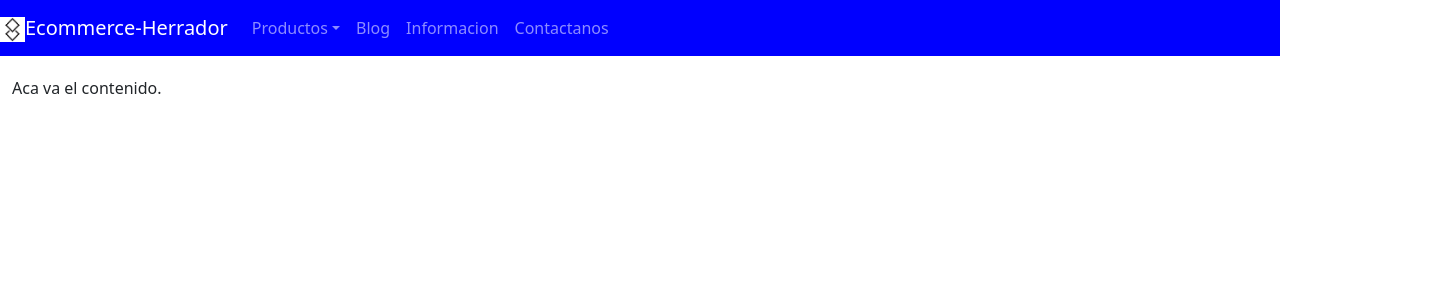
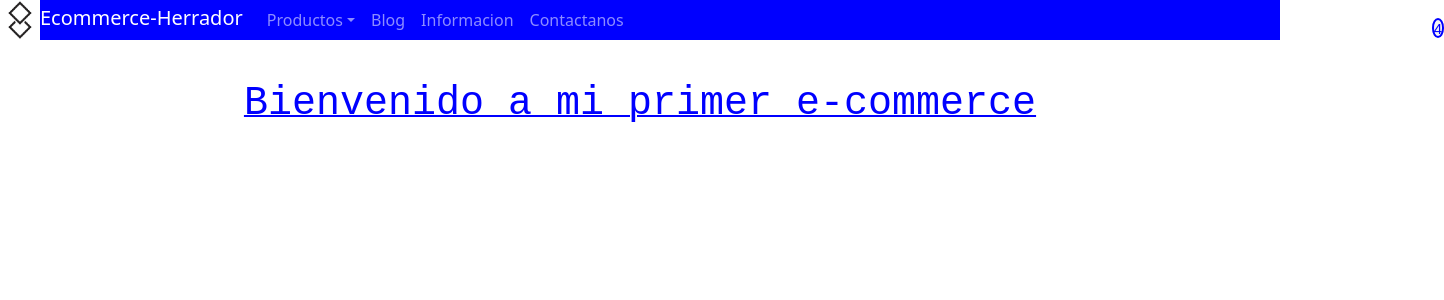
Before and after one commit to GustavoHerrador/ecomerce-herrador, a React (Create React App) app: page / in a window 1280 px wide. Shown: the top 300 px of the page, 1444 px wide, since content can reach past the window. Built offline with nearby package versions, Linux system fonts and the light colour scheme.

Commit message:
Cart-and-ItemListContainer

```diff
--- a/package.json
+++ b/package.json
@@ -10,7 +10,9 @@
     "bootstrap": "^5.2.0-beta1",
     "react": "^18.1.0",
     "react-bootstrap": "^2.4.0",
+    "react-bootstrap-icons": "^1.8.2",
     "react-dom": "^18.1.0",
+    "react-icons": "^4.3.1",
     "react-scripts": "5.0.1",
     "web-vitals": "^2.1.4"
   },
--- a/src/App.js
+++ b/src/App.js
@@ -1,7 +1,14 @@
 import "bootstrap/dist/css/bootstrap.css";
+import React from "react";
 import CustomNavbar from "./components/customNavBar";
+import ItemListContainer from "./components/ItemListContainer";
 
 function App() {
-  return <CustomNavbar />;
+  return (
+    <>
+      <CustomNavbar />
+      <ItemListContainer saludo="Bienvenido a mi primer e-commerce" />
+    </>
+  );
 }
 export default App;
--- /dev/null
+++ b/src/components/CartWidget.css
@@ -0,0 +1,21 @@
+.carrito {
+  height: 40px;
+  width: 40px;
+  margin-left: 800px;
+  color: rgb(244, 244, 244);
+}
+
+.cartnumber {
+  border-radius: 50%;
+  width: 20px;
+  height: 20px;
+  padding: 0px;
+  margin-top: 15px;
+  background: rgb(244, 244, 244);
+  border: 2px solid blue;
+  color: blue;
+  text-align: center;
+  justify-content: center;
+
+  font: 15px Arial, sans-serif;
+}
--- /dev/null
+++ b/src/components/CartWidget.jsx
@@ -0,0 +1,10 @@
+
+import { CartCheckFill } from 'react-bootstrap-icons'
+import './CartWidget.css'
+
+
+function CartWidget (){
+  return (<><CartCheckFill className='carrito' />
+  <div className='cartnumber'> 4 </div></>
+)}
+export default CartWidget
--- a/src/components/CustomNavBar.css
+++ b/src/components/CustomNavBar.css
@@ -1,14 +1,26 @@
-.bg-blue{
+.bg-blue {
   background-color: blue;
+  padding: 0px;
 }
 
-.logo{
-  max-width: 25px;
-  max-height:25px;
+.logo {
+  height: 40px;
+  padding: 0px;
 }
 
-.content{
+.content {
   margin-top: 40px;
-padding: 12px;
-height: 3000px;
+  padding: 12px;
+  height: 3000px;
 }
+
+.navbar {
+  padding: 0px;
+  width: 100%;
+}
+.nav {
+  padding: 0px;
+}
+.brand {
+  padding: 0px;
+}
--- /dev/null
+++ b/src/components/ItemListContainer.css
@@ -0,0 +1,7 @@
+.saludo {
+  font-family: Inconsolata, monospace;
+  margin-top: 40px;
+  color: blue;
+  text-align: center;
+  text-decoration: underline blue 2px;
+}
--- /dev/null
+++ b/src/components/ItemListContainer.jsx
@@ -0,0 +1,11 @@
+import "./ItemListContainer.css";
+
+const ItemListContainer = ({ saludo }) => {
+  return (
+    <>
+      <h1 className="saludo"> {saludo}</h1>
+    </>
+  );
+};
+
+export default ItemListContainer;
--- a/src/components/customNavBar.jsx
+++ b/src/components/customNavBar.jsx
@@ -1,19 +1,19 @@
-import './CustomNavBar.css';
+import "./CustomNavBar.css";
 import { Navbar } from "react-bootstrap";
 import logo from "../images/logobar.png";
 import "bootstrap/dist/css/bootstrap.css";
 import { Nav } from "react-bootstrap";
 import { NavDropdown } from "react-bootstrap";
+import CartWidget from "./CartWidget";
 
 function CustomNavBar() {
   return (
-    <div className="App">
-      <Navbar bg="blue" variant="dark" fixed="top">
-        <Navbar.Brand>
+    <div className="navbar">
+      <Navbar className="nav" bg="blue" variant="dark">
+        <Navbar.Brand className="brand">
           <img src={logo} className="logo" />
-          Ecommerce-Herrador
+          <spam>Ecommerce-Herrador</spam>
         </Navbar.Brand>
-
         <Nav>
           <NavDropdown title="Productos">
             <NavDropdown.Item href="productos/te"> Te </NavDropdown.Item>
@@ -32,9 +32,9 @@ function CustomNavBar() {
           <Nav.Link href="Acerca de nosotros."> Informacion</Nav.Link>
           <Nav.Link href="contactos"> Contactanos</Nav.Link>
         </Nav>
+        <CartWidget />
       </Navbar>
-      ;<div className="content"> Aca va el contenido. </div>
     </div>
   );
 }
-export default CustomNavBar
+export default CustomNavBar;
```
Also changed, not shown: 1 other file (tests, documents, lock files or other folders).
